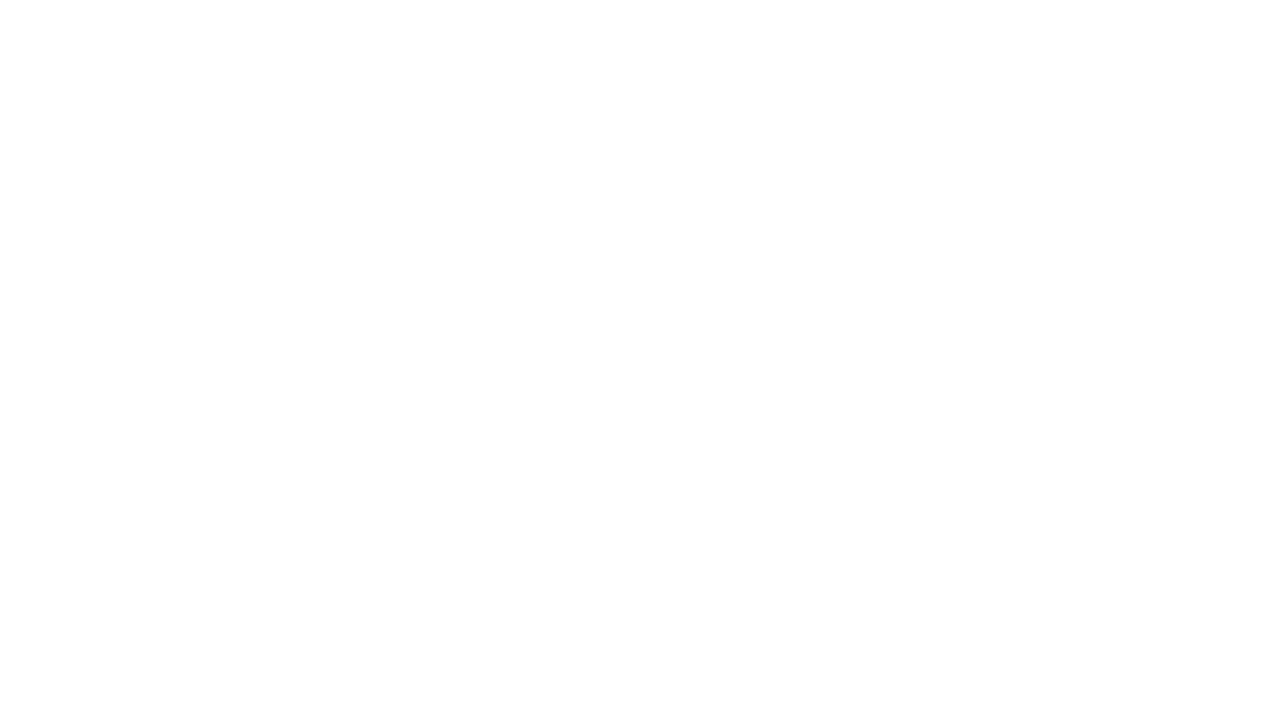
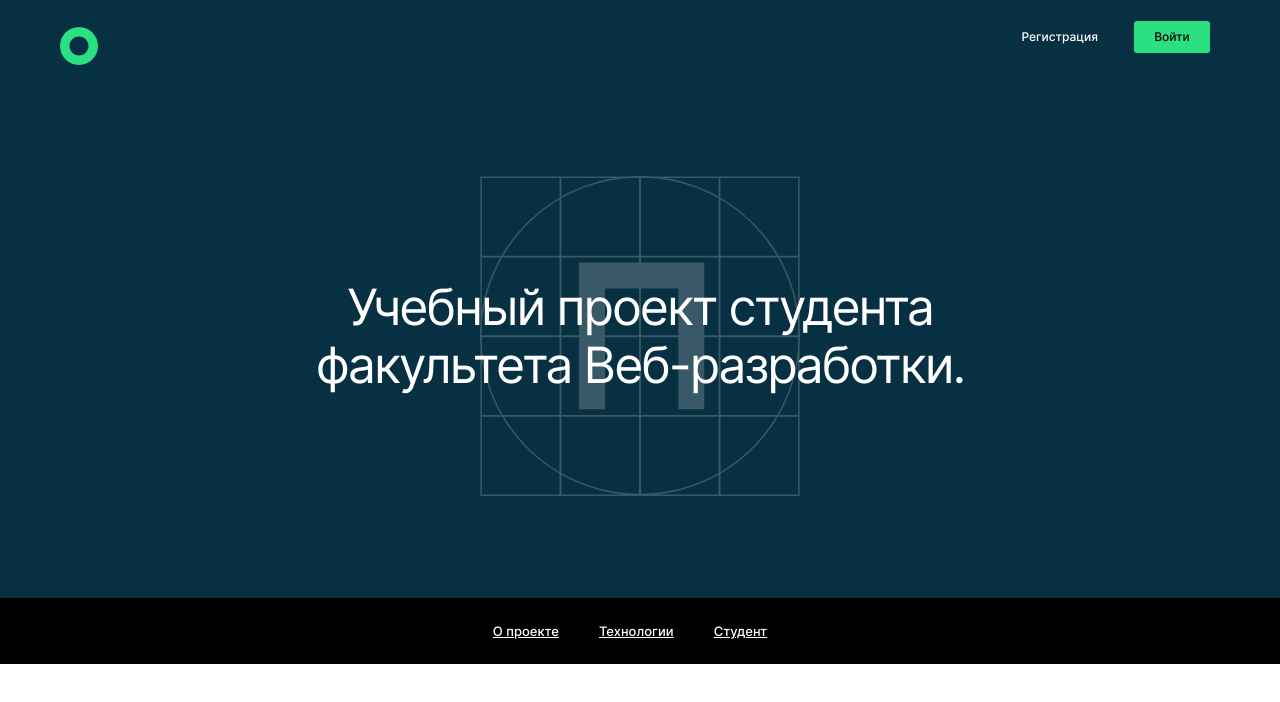
Before and after one commit to Faust199/movies-explorer-frontend, a React (Create React App) app: page / in a window 1280 px wide. Shown: the top 702 px of the page. Built offline with nearby package versions, Linux system fonts and the light colour scheme.

Commit message:
promo added

```diff
--- a/src/components/Main/Main.js
+++ b/src/components/Main/Main.js
@@ -1,9 +1,11 @@
 import './Main.css'
+import React from 'react';
+import Promo from "../Promo/Promo";
+
 
 function Main() {
     return (
-        <div>
-        </div>
+        <Promo />
     );
 }
 
--- a/src/components/Promo/Promo.css
+++ b/src/components/Promo/Promo.css
@@ -0,0 +1,119 @@
+.promo {
+    min-height: 664px;
+    max-height: 710px;
+    background-color: #073042;
+    display: flex;
+    flex-direction: column;
+    justify-content: space-between;
+
+}
+
+.promo__container {
+    position: relative;
+    display: flex;
+    justify-content: center;
+}
+
+.promo__image {
+    /*margin-top: 82px;*/
+    width: 320px;
+    height: 320px;
+}
+
+.promo__title {
+    position: absolute;
+    font-family: 'Inter', sans-serif;
+    top: 32%;
+    font-style: normal;
+    font-weight: 400;
+    font-size: 50px;
+    line-height: 58px;
+    text-align: center;
+    letter-spacing: -0.04em;
+    color: #FFFFFF;
+    margin: 0;
+    padding: 0;
+    max-width: 730px;
+}
+
+.promo__header {
+    display: flex;
+    justify-content: space-between;
+    min-height: 74px;
+    align-items: center;
+}
+
+.promo__button-container {
+    display: flex;
+}
+
+.promo__logo {
+    margin: 18px 0 0 60px;
+}
+
+.promo__enter {
+    margin-right: 70px;
+    width: 76px;
+    height: 32px;
+    background-color: #2BE080;
+    border: none;
+    border-radius: 3px;
+    font-family: 'Inter', serif;
+    font-style: normal;
+    font-weight: 500;
+    font-size: 12px;
+    line-height: 16px;
+    color: #000000;
+}
+
+.promo__enter:hover {
+    opacity: 0.6;
+}
+
+.promo__register {
+    margin-right: 30px;
+    font-family: 'Inter', serif;
+    font-style: normal;
+    font-weight: 500;
+    font-size: 12px;
+    line-height: 16px;
+    color: #FFFFFF;
+    background-color: #073042;
+    border: none;
+}
+
+.promo__register:hover {
+    opacity: 0.6;
+}
+
+.promo__footer {
+    background-color: #000000;
+    min-height: 66px;
+    display: flex;
+    justify-content: center;
+    margin: 0;
+    padding: 0;
+}
+
+.promo__footer-button {
+    margin-right: 40px;
+    background-color: #000000;
+    border: none;
+    font-family: 'Inter', serif;
+    font-style: normal;
+    font-weight: 500;
+    font-size: 13px;
+    line-height: 16px;
+    text-decoration-line: underline;
+    color: #FFFFFF;
+    text-align: center;
+    padding: 0;
+}
+
+.promo__footer-button:first-child {
+    margin-left: 20px;
+}
+
+.promo__footer-button:hover {
+    opacity: 0.6;
+}
--- a/src/components/Promo/Promo.js
+++ b/src/components/Promo/Promo.js
@@ -0,0 +1,29 @@
+import './Promo.css'
+import React from 'react';
+import logoImagePath from "../../images/logo.svg"
+import promoImagePath from "../../images/promoImage.svg"
+
+function Promo() {
+    return (
+        <div className={'promo'}>
+            <div className={'promo__header'}>
+                <img src={logoImagePath} alt={'Логотип'} className={'promo__logo'}/>
+                <div className={'promo__button-container'}>
+                    <button className={'promo__register'}>Регистрация</button>
+                    <button className={'promo__enter'}>Войти</button>
+                </div>
+            </div>
+            <div className={'promo__container'}>
+                <img src={promoImagePath} className={'promo__image'} alt={'Главная картинка'}/>
+                <h1 className={'promo__title'}>Учебный проект студента факультета Веб-разработки.</h1>
+            </div>
+            <div className={'promo__footer'}>
+                <button className={'promo__footer-button'}>О проекте</button>
+                <button className={'promo__footer-button'}>Технологии</button>
+                <button className={'promo__footer-button'}>Студент</button>
+            </div>
+        </div>
+    );
+}
+
+export default Promo;
```
Also changed, not shown: src/images/logo.svg (added), src/images/promoImage.svg (added).
